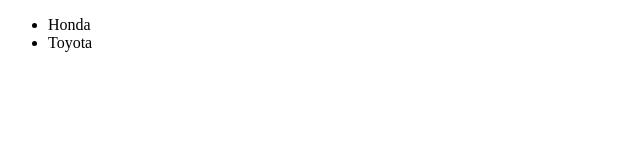
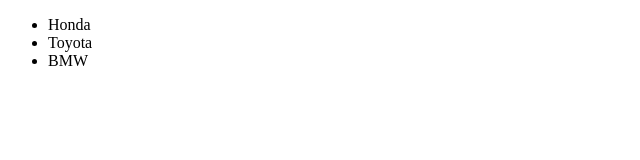
Before and after one commit to anithajois/TestRepository, a plain HTML site: page testVehicles.html in a window 1280 px wide. Shown: the full height of the page, 0-640 px from the left. Drawn offline with Linux system fonts and the light colour scheme.

Commit message:
new file added

```diff
--- a/testVehicles.html
+++ b/testVehicles.html
@@ -12,6 +12,9 @@
         <li>
             Toyota
         </li>
+        <li>
+            BMW
+        </li>
     </ul>
 </body>
 </html>
```
